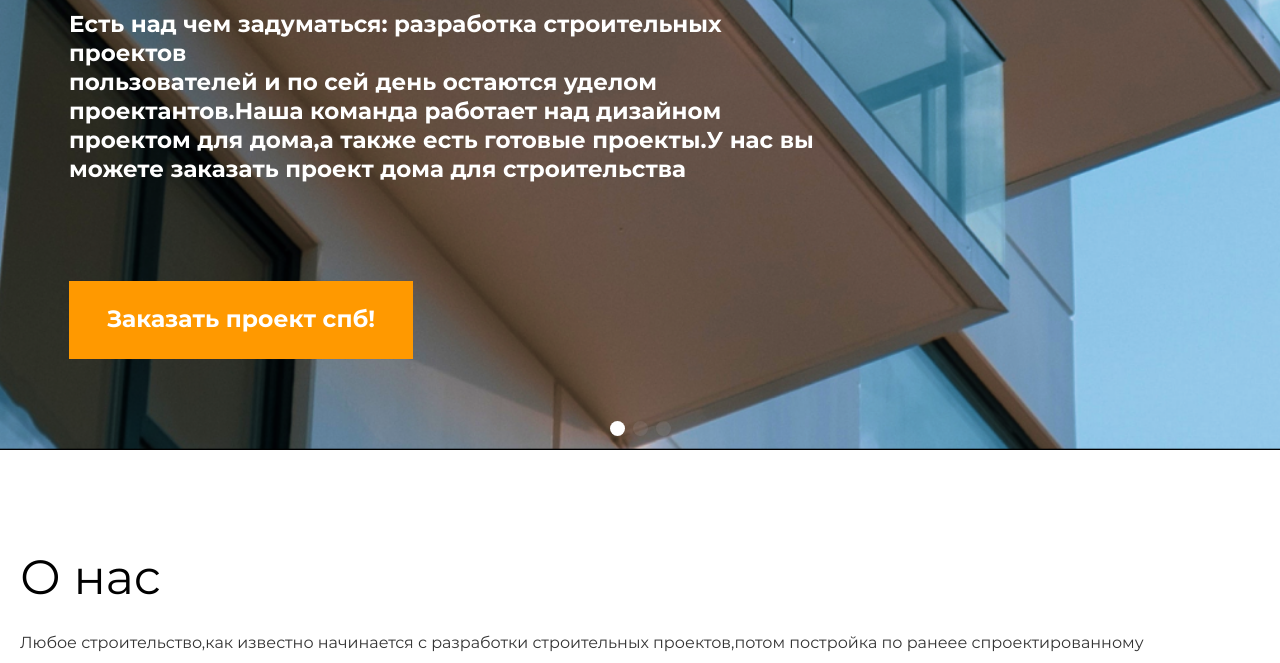
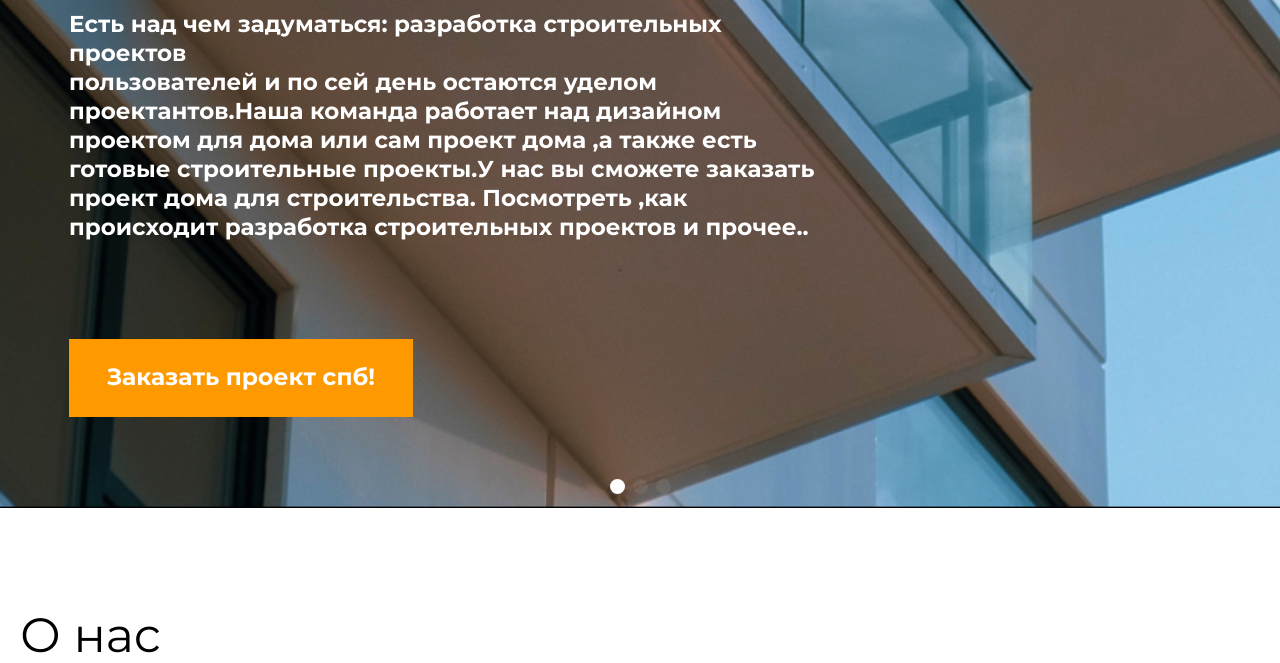
Before and after one commit to Croki555/Croki555.github.io, a plain HTML site: page index.html in a window 1280 px wide. Shown: the part 437-1100 px from the top of the page. Drawn offline with Linux system fonts and the light colour scheme; grey boxes are pictures that could not be loaded.

Commit message:
Update index.html

```diff
--- a/index.html
+++ b/index.html
@@ -6,7 +6,7 @@
   <meta name="viewport" content="width=device-width">
   <title>Заказать проект дома в СПБ для строительсва.Разработка крупных строительных проектов.</title>
   <meta name="description" content="Заказать проект дома для строительства в СПБ.Строительство домов по проектам.Создание проекта для и под дом.">
-  <meta name="keywords" content="Заказать проект дома в СПБ,Строительство домов в СПБ,заказать проект дома для строительства">
+  <meta name="keywords" content="Заказать проект дома в СПБ,Строительство домов в СПБ,заказать проект дома для строительства,разработка строительных проектов">
   <meta name="google-site-verification" content="gOU4bcxfnETSre4XK30Rh8P19zAwQA-wiIWeX6Ss-p4"/>
   <link rel="stylesheet" href="css/jquery-ui.css">
   <link rel="stylesheet" href="css/accordion.css">
@@ -83,7 +83,9 @@
           </h1>
           <p class="main-banner__subhead">
             Есть над чем задуматься: разработка строительных проектов<br>пользователей и по сей день остаются уделом
-            проектантов.Наша команда работает над дизайном проектом для дома,а также есть готовые проекты.У нас вы можете заказать проект дома для строительства
+            проектантов.Наша команда работает над дизайном проектом для дома или сам проект дома
+            ,а также есть готовые строительные проекты.У нас вы сможете заказать проект дома для строительства.
+            Посмотреть ,как происходит разработка строительных проектов и прочее..
           </p>
           <button class="main-banner__btn main-banner__btn--pressed">
             Заказать проект спб!
```
